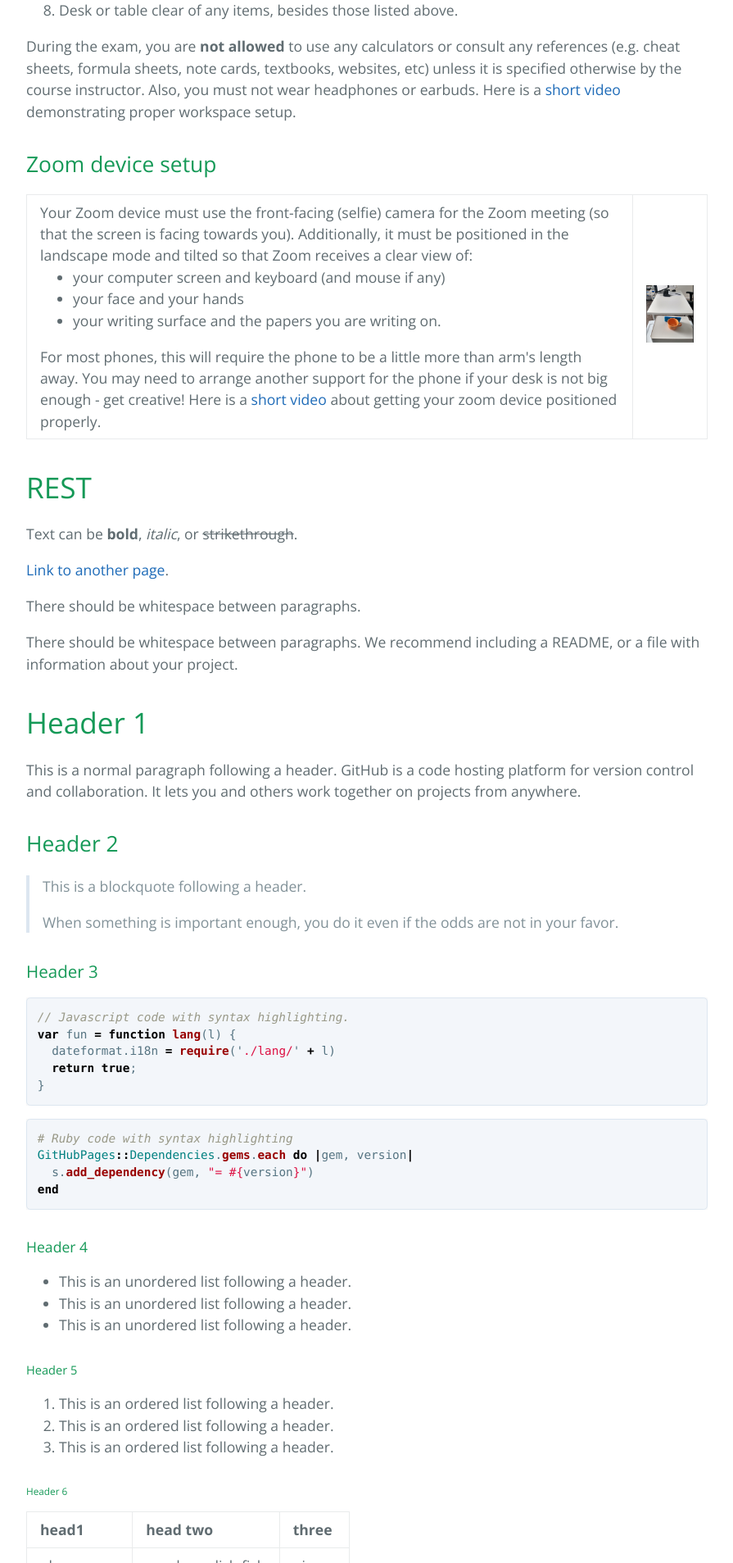
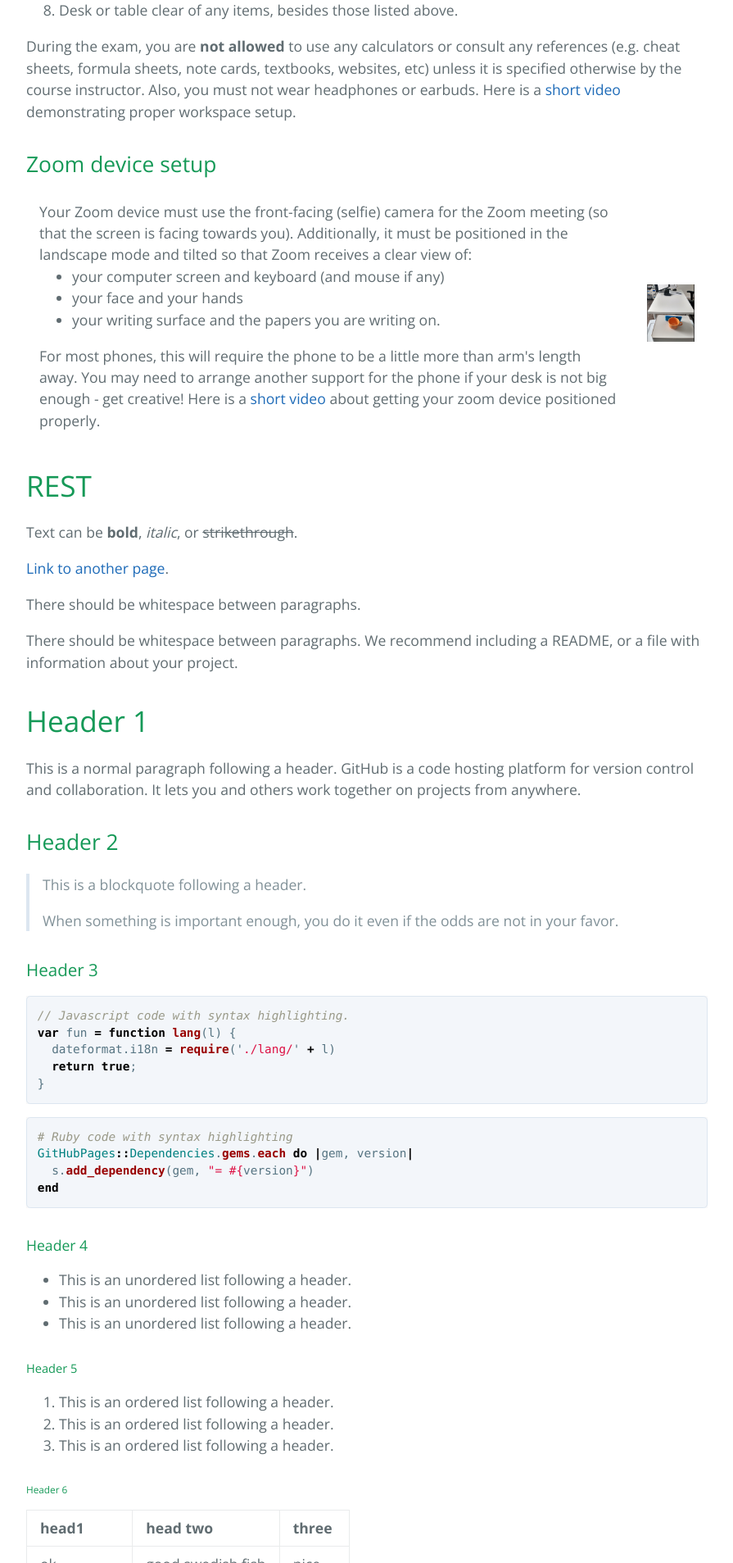
Before and after one commit to ub-math/exam_guides, a Jekyll site: the page built from docs/index.md, in a window 1280 px wide. Shown: the part 2589-4496 px from the top of the page at 82% size, without its empty margins (192-1087 px from the left). Built offline with Jekyll 4.4.1, drawn with Linux system fonts in a browser that asks for light colours; our own code applies the rules of GitHub Pages for plain Markdown files.

Commit message:
Update index.md

```diff
--- a/docs/index.md
+++ b/docs/index.md
@@ -99,9 +99,9 @@ demonstrating proper workspace setup.
 
 ## Zoom device setup
 
-<table style="border-collapse: collapse; border:none">
+<table style="border-collapse: collapse;">
 <tr>
-<td>
+<td style="border:none">
 Your Zoom device must use the front-facing (selfie) camera for the Zoom meeting (so that the screen is facing towards you).
 Additionally, it must be positioned in the landscape mode and tilted so that Zoom receives a clear view of:
 
@@ -116,7 +116,7 @@ for the phone if your desk is not big enough - get creative!
 Here is a <a href="https://ub.hosted.panopto.com/Panopto/Pages/Viewer.aspx?id=2e9ae623-b962-4c9a-a2cb-ac5b0149db4c"  target="_blank">short video</a>
 about getting your zoom device positioned properly.
 </td>
-<td>
+<td style="border:none">
 <img style="width:200px;" src="./assets/images/phone_setup.png">
 </td>
 </tr>
```
